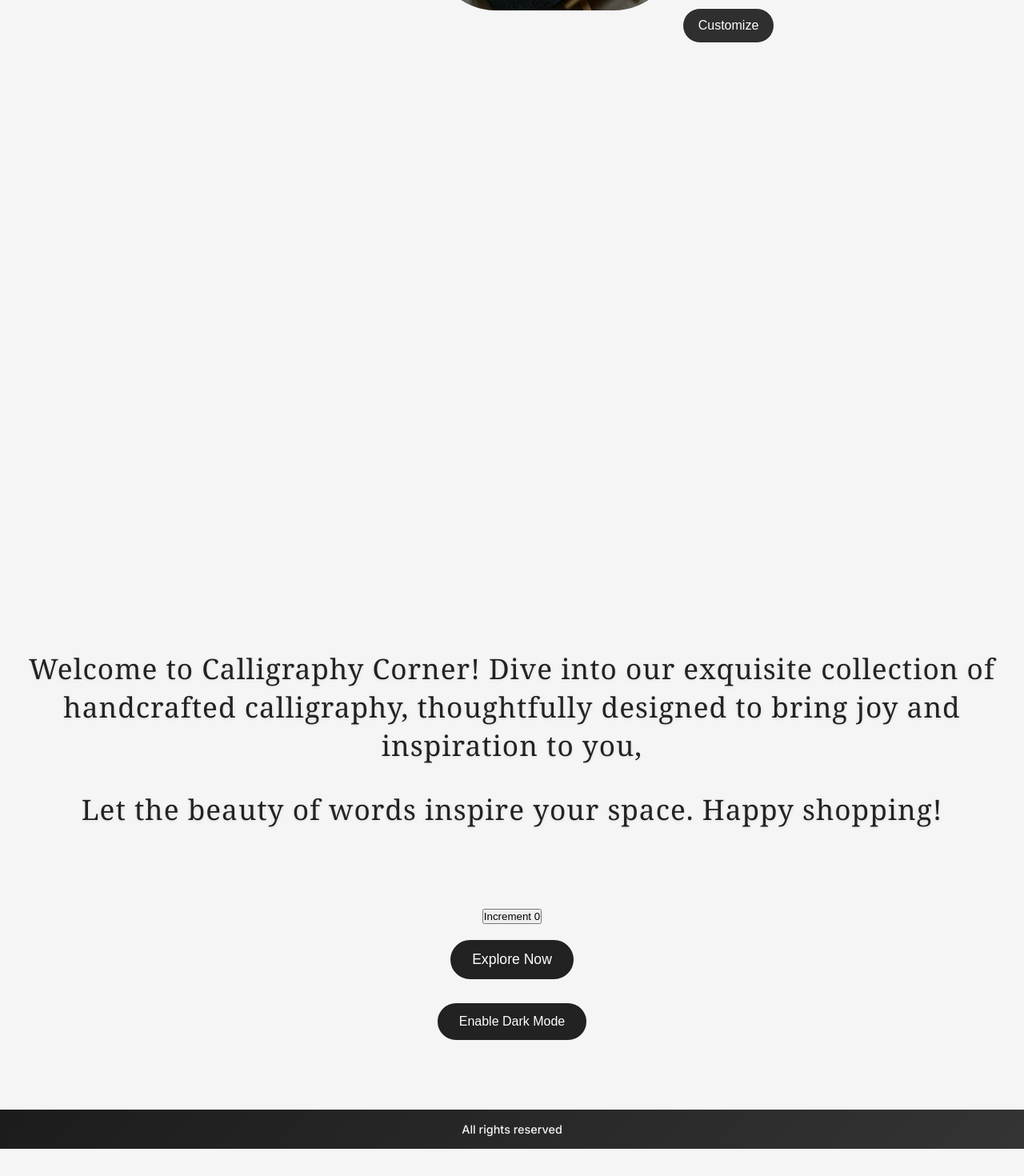
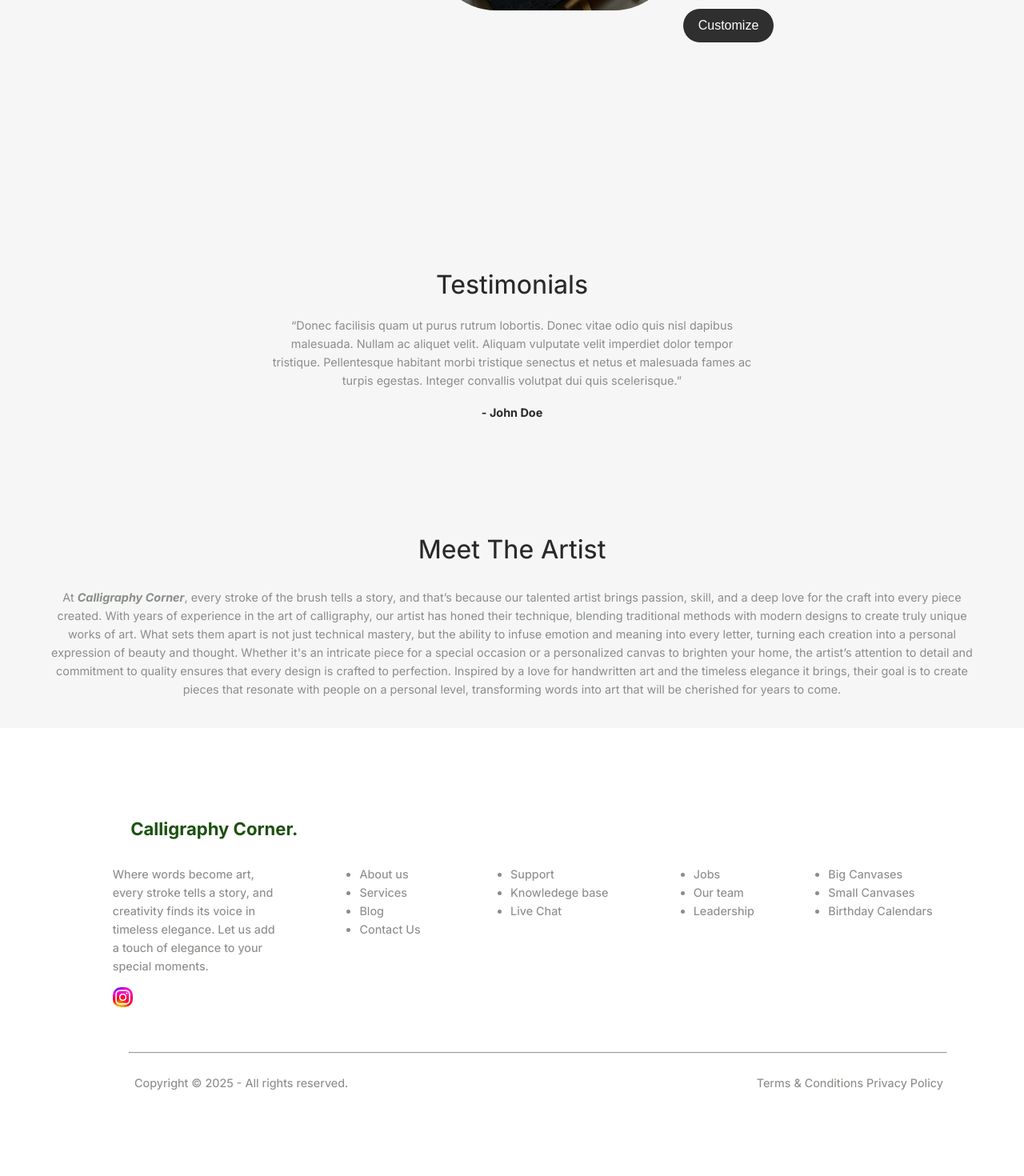
Before and after one commit to JaziqAyub/Calligraphy-Corner, a React (Create React App) app: page / in a window 1280 px wide. Shown: the part 2539-4009 px from the top of the page at 80% size. Before the commit the page ends 3975 px from the top, so only its background shows below. Built offline with nearby package versions, Linux system fonts and the light colour scheme; no server answers.

Commit message:
Ui Homge Added v1

```diff
--- a/src/components/pages/Home.css
+++ b/src/components/pages/Home.css
@@ -250,13 +250,12 @@ body {
 
 /* Customize  */
 
-
-
 .customize {
   /* border: 2px solid red; */
   /* min-height: 20px */
   margin-top: -150px;
   display: flex;
+  height: 55rem;
 }
 
 .customImg {
@@ -265,6 +264,9 @@ body {
   img {
     width: 300px;
   }
+}
+.customImg1{
+margin-left: 10px;
 }
 
 .customImg2 {
@@ -296,28 +298,20 @@ body {
   }
 }
 
-
-
-
-
-
-
-.customWrite{
+.customWrite {
   margin-top: 13rem;
   /* border: 1px solid red; */
-
 }
 
 .customHeading {
-
   > h1 {
     font-size: 2.4rem;
     font-weight: 500;
     color: #292929;
-  margin-bottom: 2.5rem;
-  margin-left: 5rem;
-  /* border: 1px solid red; */
-width: 70%;
+    margin-bottom: 2.5rem;
+    margin-left: 5rem;
+    /* border: 1px solid red; */
+    width: 70%;
   }
   > p {
     font-size: 0.84rem;
@@ -326,7 +320,7 @@ width: 70%;
     margin-bottom: 2.5rem;
     margin-left: 5rem;
     /* border: 1px solid red; */
-  width: 75%;
+    width: 75%;
   }
 }
 
@@ -338,18 +332,17 @@ width: 70%;
   /* margin: 20px 0;  */
   margin-top: 3rem;
   /* border: 2px solid red; */
-  width:480px;
-  div{
-    font-size:0.9rem;
+  width: 480px;
+  div {
+    font-size: 0.9rem;
     color: #898e88;
     /* border: 1px solid red; */
     width: 70%;
     margin-left: 6rem;
   }
-
 }
 
-.customButton{
+.customButton {
   width: 50%;
   background-color: #2f2f2f;
   color: #fff;
@@ -365,11 +358,60 @@ width: 70%;
   }
 }
 
+/* TESTIMONIALS  */
+
+.testimonials {
+  /* border: 2px solid black; */
+  display: flex;
+  flex-direction: column;
+  justify-content: center;
+  align-items: center;
+  min-height: 50vh;
+  text-align: center;
+}
+
+.testHeading h1 {
+  margin-bottom: 20px;
+  font-weight: 450;
+  color: #292929;
+}
+
+.testHeading p {
+  max-width: 600px;
+  line-height: 1.6;
+  font-size: 0.9rem;
+  color: #898e88;
+  /* margin-bottom: 20px; */
+}
+
+.testPerson {
+  margin-top: 20px;
+  color: #292929;
+  font-size: 0.9rem;
+}
 
 
-
-
-
+/* ARTIST  */
+.artist{
+  display: flex;
+  flex-direction: column;
+  justify-content: center;
+  align-items: center;
+  /* border: 2px solid red; */
+  min-height: 35vh;
+  h1{
+    font-weight: 450;
+    color: #292929;
+  }
+  p{
+    line-height: 1.6;
+    font-size: 0.9rem;
+    color: #898e88;
+    width: 90%;
+    margin-top: 1.8rem;
+    text-align: center;
+  }
+}
 
 
 
--- a/src/components/pages/Home.jsx
+++ b/src/components/pages/Home.jsx
@@ -232,33 +232,107 @@ const Home = (props) => {
                 </ul>
               </p>
             </div>
-          <button className="customButton">Customize</button>
+            <button className="customButton">Customize</button>
           </div>
         </div>
       </div>
 
-      <div
+      {/* Testimonials  */}
+
+      <div className="testimonials">
+        <div className="testHeading">
+          <h1>Testimonials</h1>
+          <p>
+            “Donec facilisis quam ut purus rutrum lobortis. Donec vitae odio
+            quis nisl dapibus malesuada. Nullam ac aliquet velit. Aliquam
+            vulputate velit imperdiet dolor tempor tristique. Pellentesque
+            habitant morbi tristique senectus et netus et malesuada fames ac
+            turpis egestas. Integer convallis volutpat dui quis scelerisque.”
+          </p>
+        </div>
+        <div className="testPerson">
+          <h4>- John Doe</h4>
+        </div>
+      </div>
+
+      {/* artist  */}
+      <div className="artist">
+        <h1>Meet The Artist</h1>
+        <p>
+          At{" "}
+          <em>
+            <strong>Calligraphy Corner</strong>
+          </em>
+          , every stroke of the brush tells a story, and that’s because our
+          talented artist brings passion, skill, and a deep love for the craft
+          into every piece created. With years of experience in the art of
+          calligraphy, our artist has honed their technique, blending
+          traditional methods with modern designs to create truly unique works
+          of art. What sets them apart is not just technical mastery, but the
+          ability to infuse emotion and meaning into every letter, turning each
+          creation into a personal expression of beauty and thought. Whether
+          it's an intricate piece for a special occasion or a personalized
+          canvas to brighten your home, the artist’s attention to detail and
+          commitment to quality ensures that every design is crafted to
+          perfection. Inspired by a love for handwritten art and the timeless
+          elegance it brings, their goal is to create pieces that resonate with
+          people on a personal level, transforming words into art that will be
+          cherished for years to come.
+        </p>
+      </div>
+
+
+
+
+
+
+
+
+
+
+
+
+
+
+
+
+
+
+
+
+
+
+
+
+
+
+
+      {/* OG  */}
+
+
+
+      {/* <div
         className={enableDarkMode ? "home-container-dark" : "home-container"}
-      >
-        <h1>
+      > */}
+        {/* <h1>
           {props.message} {props.user}
-        </h1>
+        </h1> */}
         {/* <h1> {props.message} {store.username}</h1> */}
-        <div className="card-container">
+        {/* <div className="card-container">
           <Card happyMessage={props.happy} shop={shop} />
-        </div>
-        <div className="Increment">
+        </div> */}
+        {/* <div className="Increment">
           <button onClick={handleIncrement}>Increment {count}</button>
-        </div>
-        <button className="action-btn" onClick={handleExplore}>
+        </div> */}
+        {/* <button className="action-btn" onClick={handleExplore}>
           Explore Now
-        </button>
-        <div className="darkmode">
+        </button> */}
+        {/* <div className="darkmode">
           <button onClick={handleDarkMode}>
             {enableDarkMode ? "Enable Light Mode" : "Enable Dark Mode"}
           </button>
-        </div>
-      </div>
+        </div> */}
+      {/* </div> */}
     </>
   );
 };
--- a/src/components/sharedComponent/Footer.css
+++ b/src/components/sharedComponent/Footer.css
@@ -1,24 +1,70 @@
-/* .footer {
-  text-align: center;
-  background-color: bisque;
-  color: rgb(112, 95, 95);
-} */
-
-/* Footer container */
 .footer {
-  background: linear-gradient(135deg, #1c1c1c, #343434);
-  color: #f5f5f5;
-  text-align: center;
-  padding: 1rem 0;
+  /* border: 1px solid black; */
+  background-color: white;
+  color: #000000;
+  /* text-align: center; */
+  padding: 1rem 1rem;
   font-size: 0.9rem;
-  font-weight: 500;
-  box-shadow: 0px -4px 15px rgba(0, 0, 0, 0.3);
-  /* position: fixed; */
-  bottom: 0;
+  font-weight: 450;
+  /* position: relative;
+  bottom: 0; */
   width: 100%;
+  height: 70vh;
+  padding-top: 1px;
 }
 
-/* Hover effect */
-.footer:hover {
-  color: #ffbf00;
+.footerHeading {
+  margin-top: 7rem;
+  margin-left: 9.2rem;
+  font-weight: 400;
+  font-size: 0.69rem;
+  color: #1c510f;
 }
+
+.footerGrid {
+  /* border: 2px solid red; */
+  display: grid;
+  grid-template-columns: repeat(5, 1fr); /* Two columns */
+  /* grid-template-rows: repeat(5, 1fr); */
+  gap: 20px;
+  margin-top: 2rem;
+  width: 90%;
+  margin-left: auto;
+  line-height: 1.6;
+  font-size: 0.9rem;
+  color: #898e88;
+}
+
+.gridPara {
+  /* border: 1px solid red; */
+  img{
+    border-radius: 10px;
+    width: 12%;
+   margin-top: 15px;
+  }
+}
+
+.gridCol1 {
+  margin-left: 80px;
+}
+.gridCol2 {
+  margin-left: 40px;
+}
+.gridCol3 {
+  margin-left: 40px;
+}
+.gridCol4 {
+  margin-left: -20px;
+}
+
+.footerOutro {
+  /* border: 1px solid red; */
+  margin-top: -25rem;
+  display: flex;
+  justify-content: space-between;
+  margin-top: 1.75rem;
+  margin-bottom: 1.75rem;
+  margin-left: 9.5rem;
+  width: 81%;
+  color: #898e88;
+}
--- a/src/components/sharedComponent/Footer.jsx
+++ b/src/components/sharedComponent/Footer.jsx
@@ -1,11 +1,69 @@
-import React from 'react'
-import "./Footer.css"
+import React from "react";
+import "./Footer.css";
+import insta from "../../assets/Insta.jpeg"
+
 const Footer = () => {
   return (
-    <div className='footer'>
-      All rights reserved
+    <div className="footer">
+      <div className="footerHeading">
+        <h1>Calligraphy Corner.</h1>
+      </div>
+      <div className="footerGrid">
+        <div className="gridPara">
+          <p>
+          Where words become art, every stroke tells a story, and creativity finds its voice in timeless elegance. Let us add a touch of elegance to your special moments.
+          <div>
+          <img src={insta} alt="igLogo" />
+          </div>
+
+          </p>
+        </div>
+        <div className="gridCol1">
+          <ul>
+            <li>About us</li>
+            <li>Services</li>
+            <li>Blog</li>
+            <li>Contact Us</li>
+          </ul>
+        </div>
+        <div className="gridCol2">
+          <ul>
+            <li>Support</li>
+            <li>Knowledege base</li>
+            <li>Live Chat</li>
+          </ul>
+        </div>
+        <div className="gridCol3">
+          <ul>
+            <li>Jobs</li>
+            <li>Our team</li>
+            <li>Leadership</li>
+          </ul>
+        </div>
+        <div className="gridCol4">
+          <ul>
+            <li>Big Canvases</li>
+            <li>Small Canvases</li>
+            <li>Birthday Calendars</li>
+          </ul>
+
+        </div>
+
+      </div>
+      <hr style={{"marginTop":"50px", "width":"82%", "marginLeft":"145px"}}/>
+      <div className="footerOutro">
+
+        <div className="outroHeading">
+
+          Copyright © 2025 - All rights reserved.
+        </div>
+        <div className="outroTerms">
+          <span>Terms & Conditions </span>
+          <span> Privacy Policy</span>
+        </div>
+      </div>
     </div>
-  )
-}
+  );
+};
 
-export default Footer
+export default Footer;
--- a/src/global.css
+++ b/src/global.css
@@ -4,7 +4,7 @@ body {
   padding: 0;
   font-family: "Inter", serif;
   font-optical-sizing: auto;
-  background-color:rgb(245, 245, 245);
+  background-color:#6a6a6a0e;
 }
 .main {
   min-height: 90.6vh;
```
Also changed, not shown: src/assets/Insta.jpeg (added).
